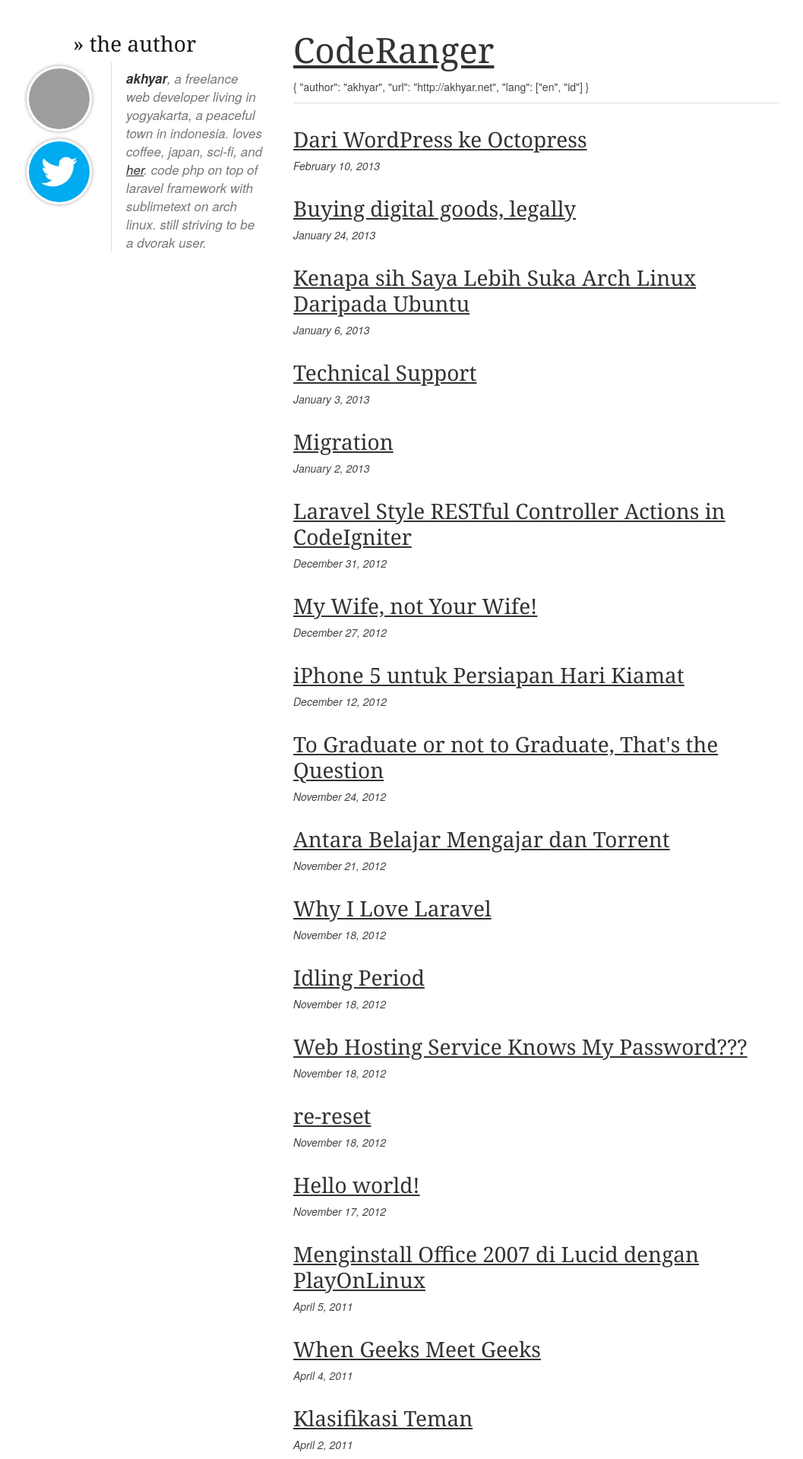
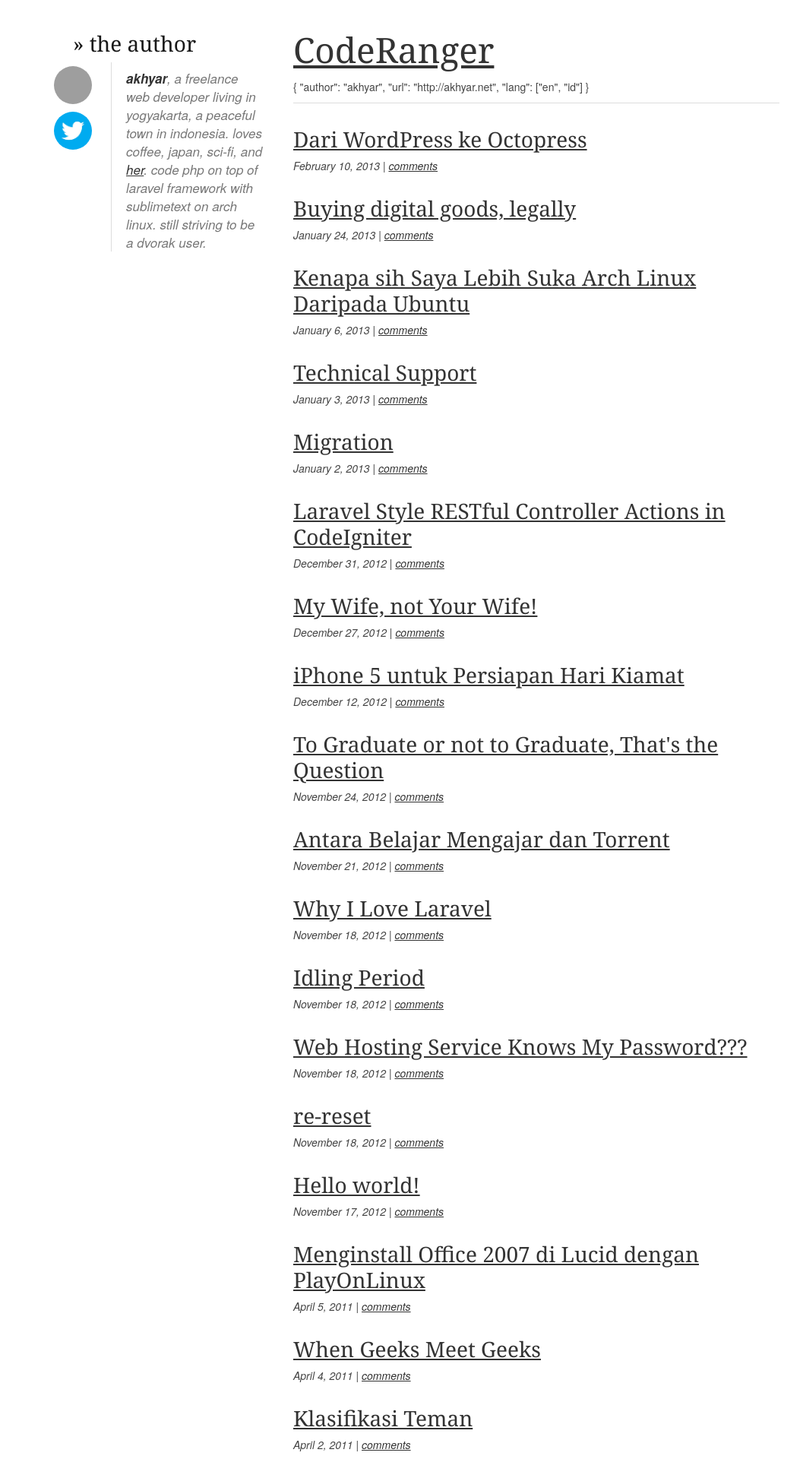
Before and after one commit to akhy/akhyrul.github.com, a Jekyll site: the page built from index.html, in a window 1280 px wide. Shown: the top 1920 px of the page at 76% size, without its empty margins (84-1141 px from the left). Built offline with Jekyll 4.4.1, drawn with Linux system fonts in a browser that asks for light colours; Markdown is read by kramdown in place of the engine named in the settings; comment, search, counter and statistics services are not loaded; some of the changed text lies outside the part shown; grey boxes are pictures that could not be loaded.

Commit message:
Style tweaks and Disqus commenting

```diff
--- a/_layouts/layout.html
+++ b/_layouts/layout.html
@@ -3,7 +3,8 @@
 <html>
   <head>
     <meta http-equiv="Content-Type" content="text/html; charset=UTF-8" />
-    <meta name="author" content="Your Name" />
+    <meta name="author" content="Akhyar Amarullah" />
+
     <link href="{{ root_url }}/assets/css/base.css" rel="stylesheet" type="text/css">
     <link href="{{ root_url }}/assets/css/skeleton.css" rel="stylesheet" type="text/css">
     <link href="{{ root_url }}/assets/css/layout.css" rel="stylesheet" type="text/css">
@@ -22,10 +23,10 @@
 
         <section class="one columns alpha">
             <span class="circle">
-               <img src="http://www.gravatar.com/avatar/fa40acfdb9af9fea937524a5aef4aaf3.png?s=80">
+               <img src="http://www.gravatar.com/avatar/fa40acfdb9af9fea937524a5aef4aaf3.png?s=50">
             </span>
             <a href="htpt://twitter.com/akhy" class="circle">
-               <img src="{{ site.url }}/assets/img/twitter.jpg" width="80">
+               <img src="{{ site.url }}/assets/img/twitter.jpg" width="50">
             </a>
         </section>
 
--- a/assets/css/akhyar.css
+++ b/assets/css/akhyar.css
@@ -11,10 +11,7 @@
 	display: inline-block;	/* circle wraps image */
 	margin: 5px;
 	border-radius: 50%;	/* relative value */
-	border: 3px solid white;/* border width   */
-	box-shadow: 0px 0px 5px rgba(0,0,0,0.4);
 	transition: linear 0.25s;
-
 	float: right;
 }
 .circle img {
--- a/assets/css/solarized-light.css
+++ b/assets/css/solarized-light.css
@@ -1,4 +1,4 @@
-.highlight { padding: 1em; background-color: #fdf6e3; }
+.highlight { padding: 1em; background-color: #fdf6e3; margin-bottom: 1.5em;}
 .highlight .hll { background-color: #ffffcc; }
 .highlight .c { color: #586E75 } /* Comment */
 .highlight .err { color: #93A1A1 } /* Error */
--- a/index.html
+++ b/index.html
@@ -12,7 +12,9 @@
           <h3>
           <a href="{{ post.url }}">{{ post.title }}</a>
           </h3>
-          <em>{{ post.date | date: "%B %e, %Y" }}</em>
+          <em>{{ post.date | date: "%B %e, %Y" }} |
+            <a href="{{ post.url }}#disqus_thread">comments</a>
+          </em>
         </header>
         <div class="post-content">
         </div>
```
Also changed, not shown: other parts of _layouts/layout.html (+13 -0 lines), _layouts/post.html (+19 -0 lines).
